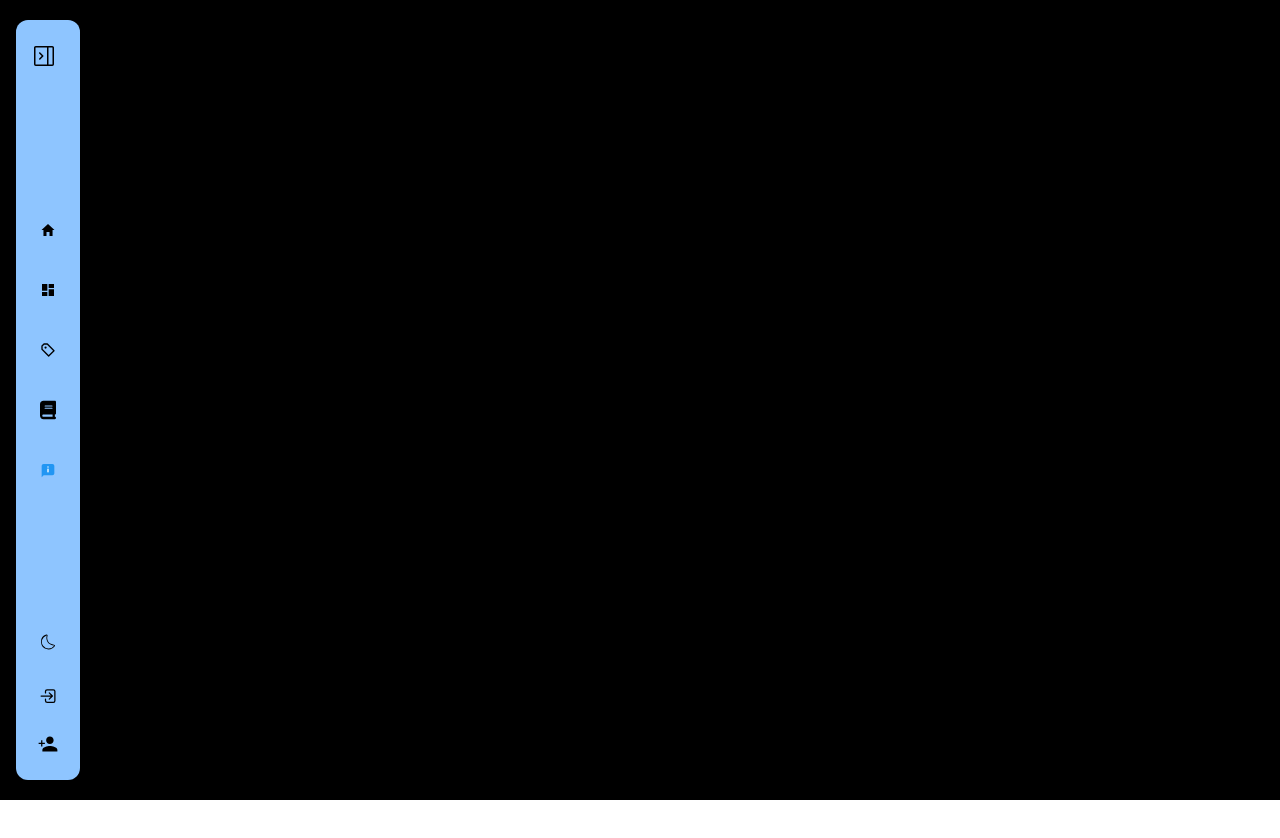
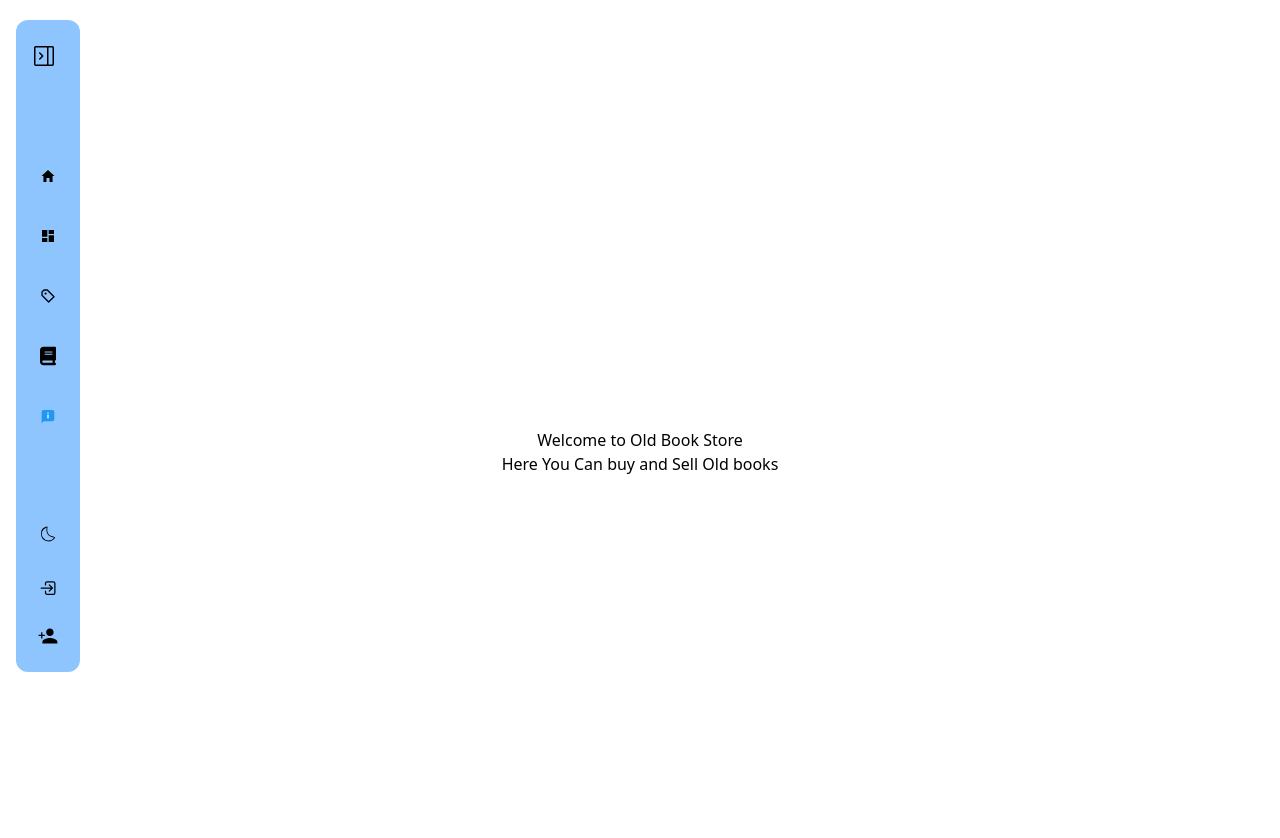
Before and after one commit to khan0027/old-book-main, a React (Vite) app in the folder Frontend/old-book/: page / in a window 1280 px wide. Shown: the top 838 px of the page. Before the commit the page ends 800 px from the top, so only its background shows below. Built offline with nearby package versions, Linux system fonts and the light colour scheme.

Commit message:
Lots of bugs need to be fixed

```diff
--- a/Frontend/old-book/src/App.jsx
+++ b/Frontend/old-book/src/App.jsx
@@ -3,12 +3,19 @@ import './App.css'
 import Navbar from './components/Navbar/Navbar'
 import Login from './components/Login&Signup/Login'
 import Signup from './components/Login&Signup/Signup'
+import MainContent from './components/Main/MainContent'
 
 function App() {
 
   return (
-    <div className='bg-black flex flex-col gap-5 h-screen w-auto '  >
-      <Navbar />
+    <div className='absolute'  >
+      <div className='sticky top-4 left-5 z-50' >
+          <Navbar />
+      </div>
+      <div className='relative bottom-160 left-0 z-0' >
+        <MainContent />
+      </div>
+
     </div>
   )
 }
--- /dev/null
+++ b/Frontend/old-book/src/components/Main/MainContent.jsx
@@ -0,0 +1,16 @@
+import React from 'react'
+
+const MainContent = () => {
+  return (
+    <div className='flex flex-col justify-center items-center h-screen w-screen' >
+        <h1>
+            Welcome to Old Book Store
+        </h1>
+        <p>
+            Here You Can buy and Sell Old books
+        </p>
+    </div>
+  )
+}
+
+export default MainContent
--- a/Frontend/old-book/src/components/Navbar/Navbar.jsx
+++ b/Frontend/old-book/src/components/Navbar/Navbar.jsx
@@ -27,8 +27,8 @@ const Navbar = () => {
     return (
         <nav
             className={`
-                flex flex-col h-screen justify-between pt-4 pb-4 items-center
-                duration-500 rounded-xl bg-blue-300 flex-wrap sticky top-4 left-4 mt-5 mb-5
+                flex flex-col h-163 justify-between pt-4 pb-4 items-center
+                duration-500 rounded-xl bg-blue-300 flex-wrap sticky top-5 left-4 mt-5 mb-5
 
                 ${sidebar ? "w-16" : "w-48"}
             `}
```
